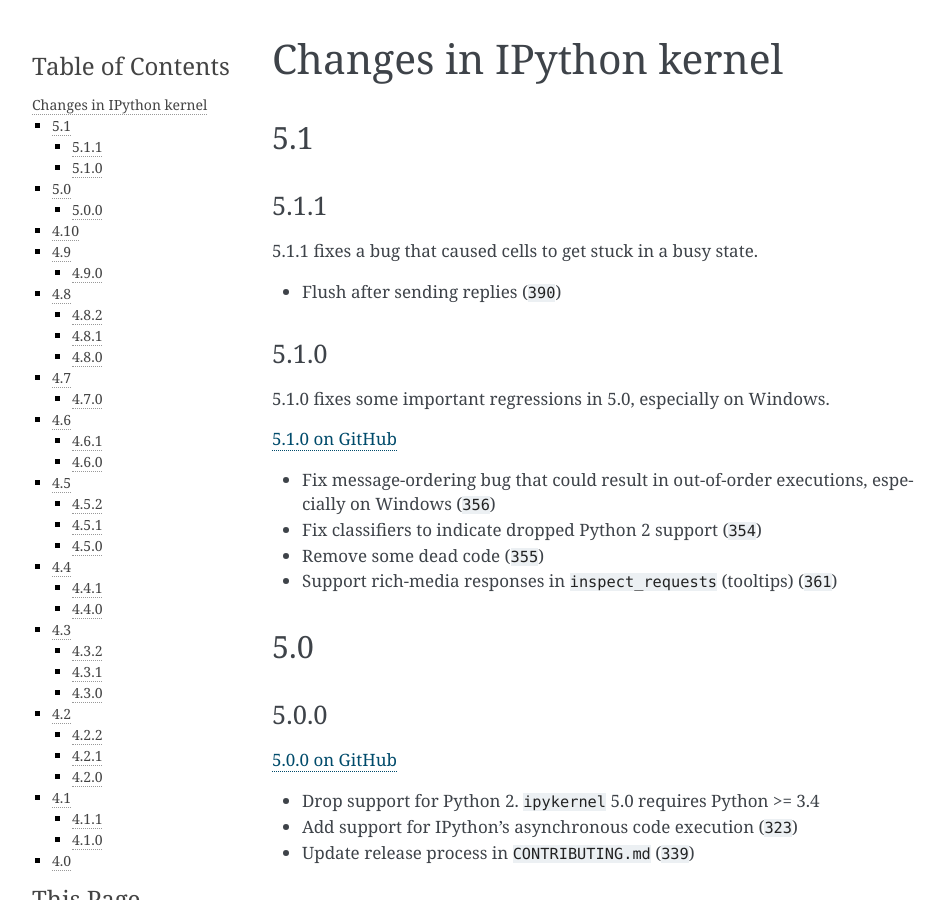
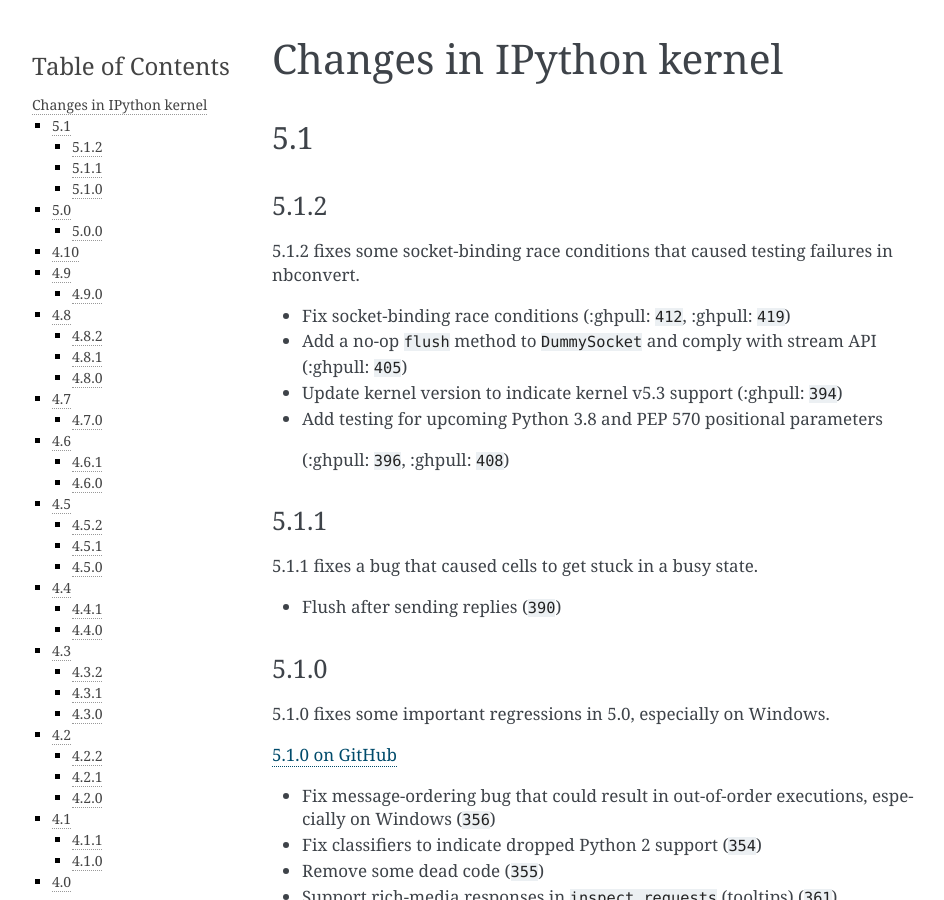
Before and after one commit to ipython/ipykernel, a Sphinx documentation site: the page built from docs/changelog.rst, in a window 1280 px wide and 900 px high. Shown: the whole window, without its empty margins (148-1092 px from the left). Built offline with Sphinx 7.4.7, drawn with Linux system fonts in a browser that asks for light colours; cross-references to code outside the pages are shown as plain code.

Commit message:
Add changelog for 5.1.2

```diff
--- a/docs/changelog.rst
+++ b/docs/changelog.rst
@@ -3,6 +3,20 @@
 
 5.1
 ---
+
+5.1.2
+*****
+
+5.1.2 fixes some socket-binding race conditions that caused testing failures in
+nbconvert.
+
+- Fix socket-binding race conditions (:ghpull: `412`, :ghpull: `419`)
+- Add a no-op ``flush`` method to ``DummySocket`` and comply with stream API
+  (:ghpull: `405`)
+- Update kernel version to indicate kernel v5.3 support (:ghpull: `394`)
+- Add testing for upcoming Python 3.8 and PEP 570 positional parameters
+ (:ghpull: `396`, :ghpull: `408`)
+
 
 5.1.1
 *****
```
